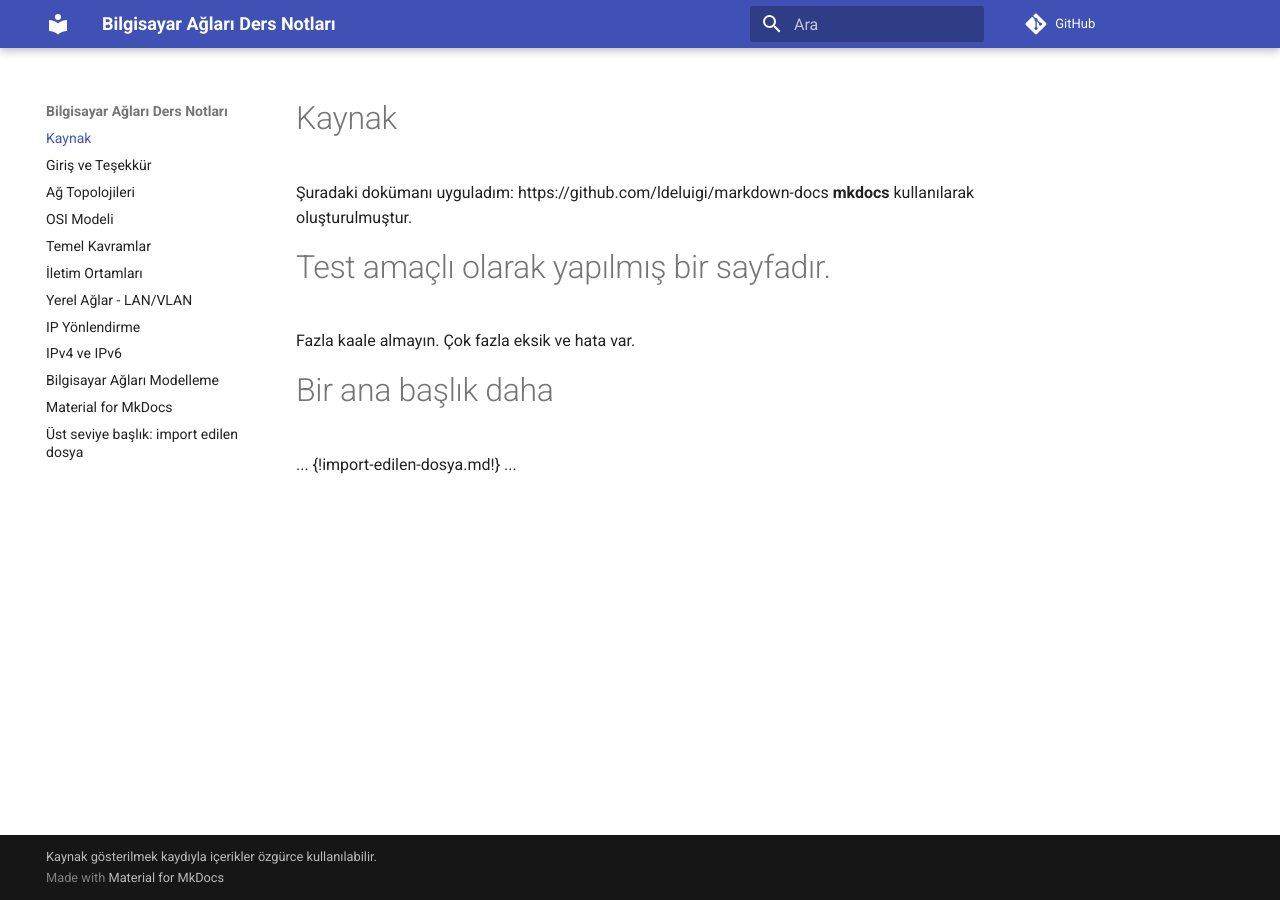
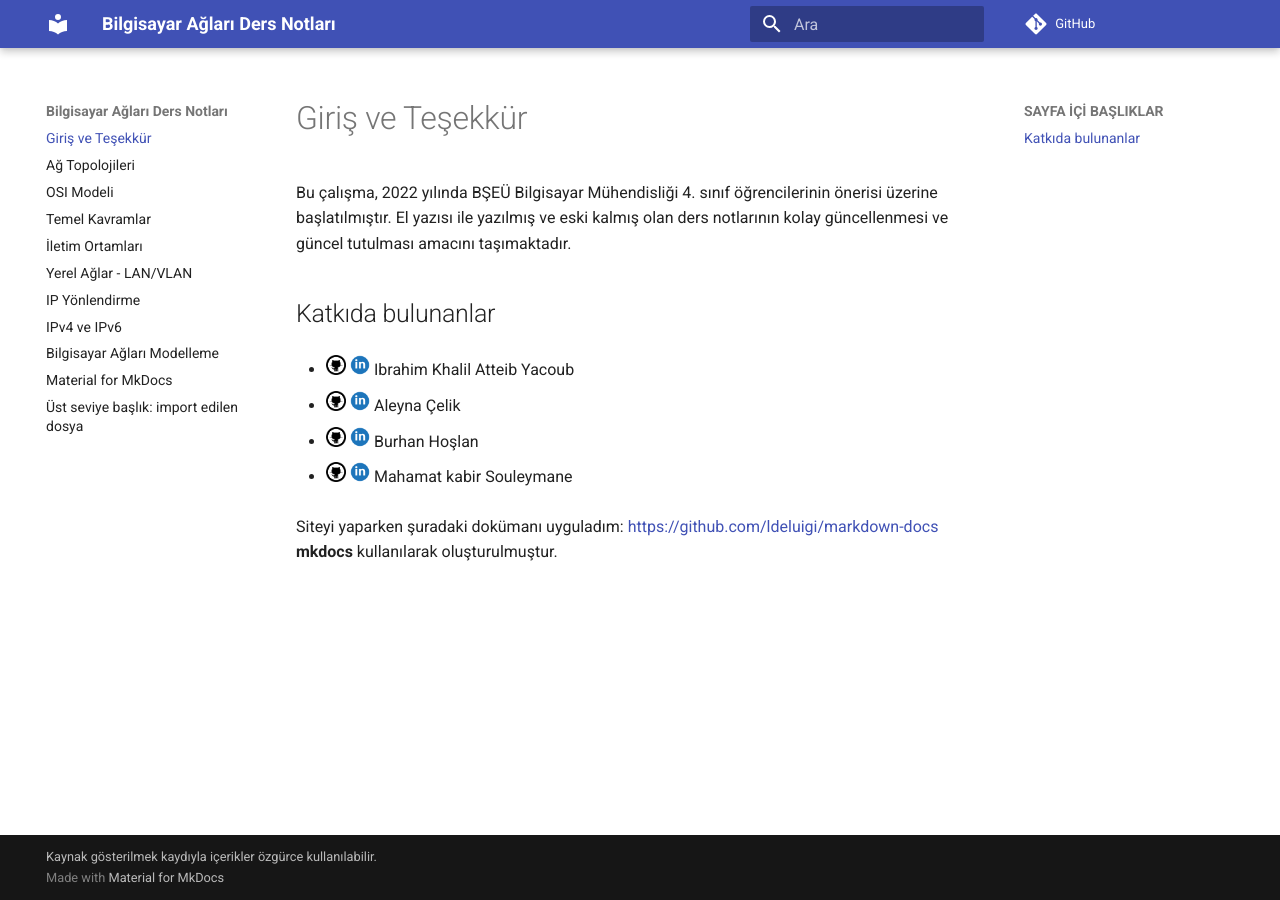
Before and after one commit to ozalpmurat/BilgisayarAglari-Kitap, an MkDocs documentation site: the page built from docs/index.md, in a window 1280 px wide. Built offline with MkDocs 1.6.1 and Material for MkDocs 9.7.7, drawn with Linux system fonts in a browser that asks for light colours; comment, search, counter and statistics services are not loaded.

Commit message:
güncelleme

```diff
--- a/docs/index.md
+++ b/docs/index.md
@@ -1,12 +1,28 @@
-# Kaynak
-Şuradaki dokümanı uyguladım:
-https://github.com/ldeluigi/markdown-docs
-**mkdocs** kullanılarak oluşturulmuştur.
+---
+title: Giriş ve Teşekkür
+---
+# Giriş ve Teşekkür
 
-# Test amaçlı olarak yapılmış bir sayfadır.
-Fazla kaale almayın. Çok fazla eksik ve hata var.
+Bu çalışma, 2022 yılında BŞEÜ Bilgisayar Mühendisliği 4. sınıf
+öğrencilerinin önerisi üzerine başlatılmıştır. El yazısı ile yazılmış ve
+eski kalmış olan ders notlarının kolay güncellenmesi ve güncel tutulması
+amacını taşımaktadır.
 
-# Bir ana başlık daha
-...
-{!import-edilen-dosya.md!}
-...
+## Katkıda bulunanlar
+-   [<img src="../images/github.png" width="20">](https://github.com/ikhalilatteib)
+    [<img src="../images/linkedin.png" width="20">](https://www.linkedin.com/in/ikhalilatteib/)
+    Ibrahim Khalil Atteib Yacoub
+
+-   [<img src="../images/github.png" width="20">](https://github.com/Aleyna06)
+    [<img src="../images/linkedin.png" width="20">](https://www.linkedin.com/in/aleyna-çelik/)
+    Aleyna Çelik
+
+-   [<img src="../images/github.png" width="20">](https://github.com/bhoslan)
+    [<img src="../images/linkedin.png" width="20">](https://www.linkedin.com/in/bhoslan/)
+    Burhan Hoşlan
+
+-   [<img src="../images/github.png" width="20">](https://github.com/MahamatKabir)
+    [<img src="../images/linkedin.png" width="20">](https://www.linkedin.com/in/mahamat-kabir-souleymane-891b72174/)
+    Mahamat kabir Souleymane
+
+Siteyi yaparken şuradaki dokümanı uyguladım: [https://github.com/ldeluigi/markdown-docs](https://github.com/ldeluigi/markdown-docs) **mkdocs** kullanılarak oluşturulmuştur.
```
Also changed, not shown: docs/01-Giris.md (deleted, +0 -26 lines), docs/02-Topolojiler.md (+2 -5 lines), docs/03-OSI.md (+13 -3 lines), includes/abbreviations.md (+1 -0 lines), docs/images/B03-TCPveUDP-Baslik.png (added).
